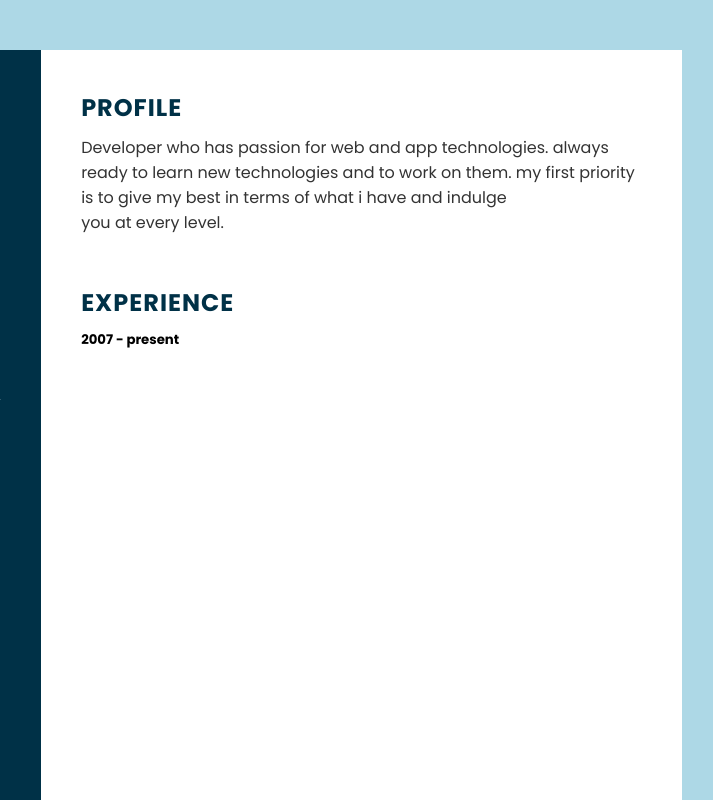
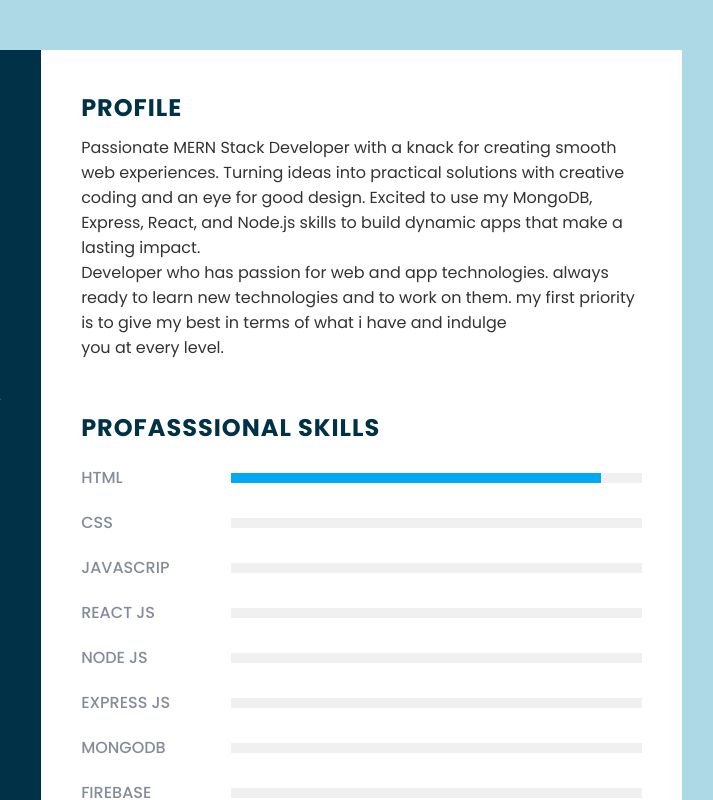
Before and after one commit to Asif101285/Cv-React, a plain HTML site: page index.html in a window 1280 px wide. Shown: the top 800 px of the page, 458-1171 px from the left. Drawn offline with Linux system fonts and the light colour scheme.

Commit message:
to be continued

```diff
--- a/index.html
+++ b/index.html
@@ -92,14 +92,59 @@
         <div class="right_side">
             <div class="about">
                 <h2 class="title2">Profile</h2>
-                <p>Developer who has passion for web and app technologies. always ready to learn new technologies and to work on them.
+                <p>Passionate MERN Stack Developer with a knack for creating smooth web experiences. Turning ideas into practical solutions with creative coding and an eye for good design. Excited to use my MongoDB,
+                     Express, React, and Node.js skills to build dynamic apps that make a lasting impact.<br>
+                    Developer who has passion for web and app technologies. always ready to learn new technologies and to work on them.
                      my first priority is to give my best in terms of what i have and indulge you at every level.</p>
             </div>
+
+            <div class="about skills">
+                <h2 class="title2">Profasssional skills</h2>
+                <div class="box">
+                    <h4>Html</h4>
+                    <div class="percent">
+                        <div style="width: 90%;"></div>
+                    </div>
+                </div>
+                <div class="box">
+                    <h4>Css</h4>
+                    <div class="percent"></div>
+                </div><div class="box">
+                    <h4>Javascrip</h4>
+                    <div class="percent"></div>
+                </div><div class="box">
+                    <h4>React js</h4>
+                    <div class="percent"></div>
+                </div><div class="box">
+                    <h4>Node js</h4>
+                    <div class="percent"></div>
+                </div>
+                <div class="box">
+                    <h4>Express js</h4>
+                    <div class="percent"></div>
+                </div>
+                <div class="box">
+                    <h4>MongoDB</h4>
+                    <div class="percent"></div>
+                </div>
+                <div class="box">
+                    <h4>Firebase</h4>
+                    <div class="percent"></div>
+                </div>
+
+
+
+            </div>
+
+
             <div class="about">
                 <h2 class="title2">Experience</h2>
                 <div class="box">
                     <div class="year_company">
-                        <h5>2007 - present</h5>
+                        <h5>Not yet</h5>
+                    </div>
+                    <div class="text">
+                        <h4></h4>
                     </div>
                 </div>
             </div>
--- a/styles.css
+++ b/styles.css
@@ -174,3 +174,57 @@ p
 {
     color: #333;
 }
+.about .box
+{
+    display: flex;
+    flex-direction: row;
+    margin: 20px 0;
+}
+.about .box .year_company
+{
+    min-width: 150 px;
+}
+.about .box .year_company h5
+{
+    text-transform: uppercase;
+    color: #848c90;
+    font-weight: 600;
+
+}
+.about .box .text h4
+{
+    text-transform: uppercase;
+    color: #2a7da2;
+    font-size: 16px;
+}
+
+.skills .box
+{
+    position: relative;
+    width: 100%;
+    display: grid;
+    grid-template-columns: 150px 1fr;
+    justify-content: center;
+    align-items: center;
+}
+.skills .box h4
+{
+    text-transform: uppercase;
+    color: #848c99;
+    font-weight: 500;
+}
+.skills .box .percent
+{
+    position: relative;
+    width: 100%;
+    height: 10px;
+    background: #f0f0f0;
+}
+.skills .box .percent div
+{
+    position: absolute;
+    top: 0;
+    left: 0;
+    height: 100%;
+    background: #03a9f4;
+}
```
